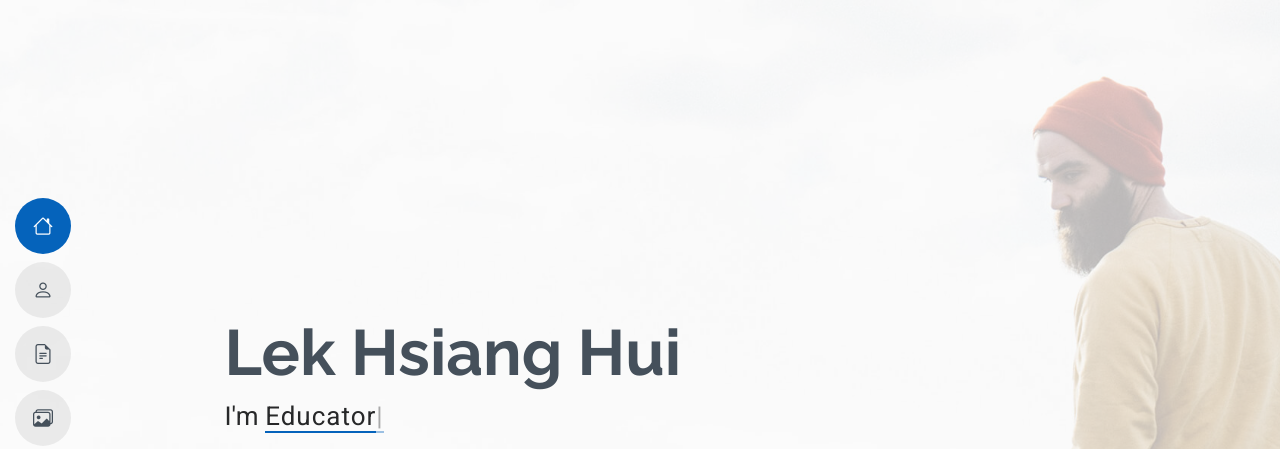
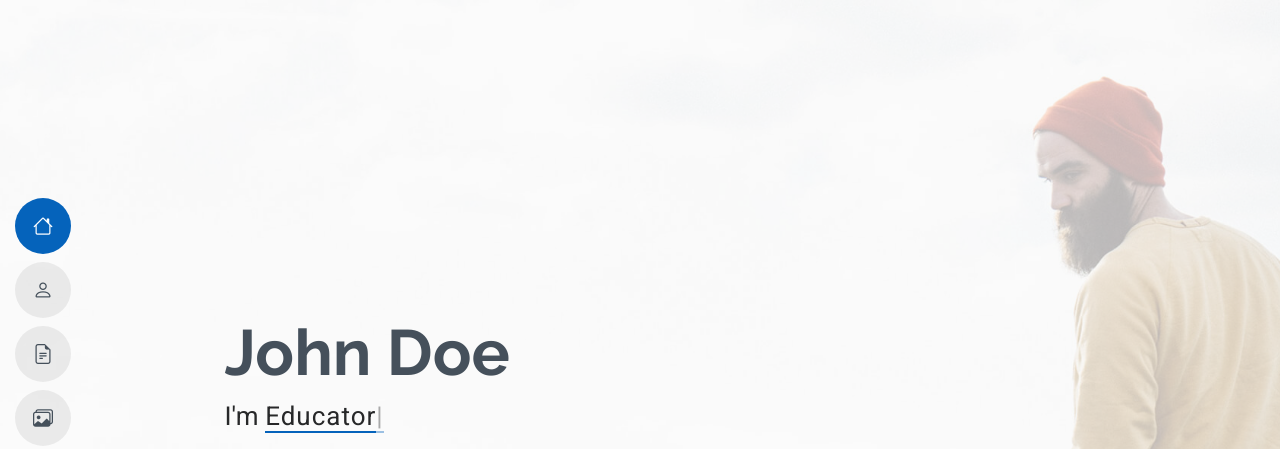
Before and after one commit to xianghui/MyResume, a plain HTML site: page index.html in a window 1280 px wide. Shown: the top 449 px of the page. Drawn offline with Linux system fonts and the light colour scheme.

Commit message:
update name to John Doe

```diff
--- a/index.html
+++ b/index.html
@@ -99,7 +99,7 @@
         <div class="container" data-aos="zoom-out">
           <div class="row justify-content-center">
             <div class="col-lg-9">
-              <h2>Lek Hsiang Hui</h2>
+              <h2>John Doe</h2>
               <p>
                 I'm
                 <span
```
